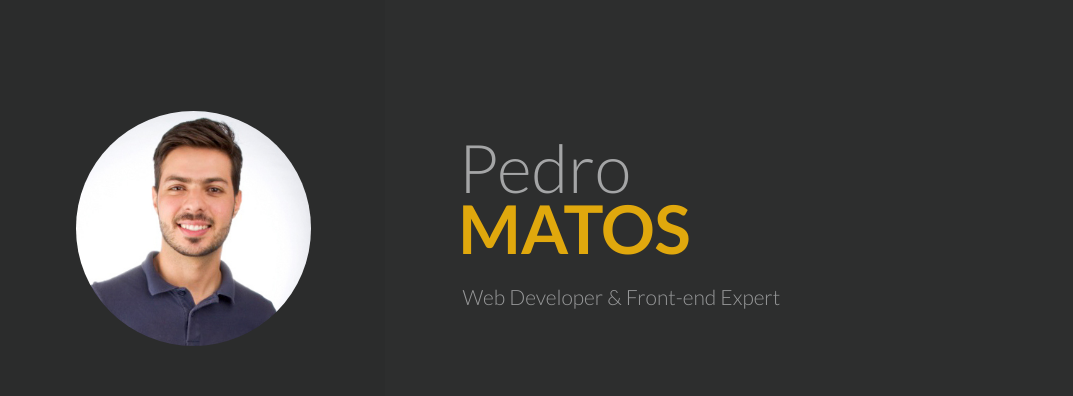
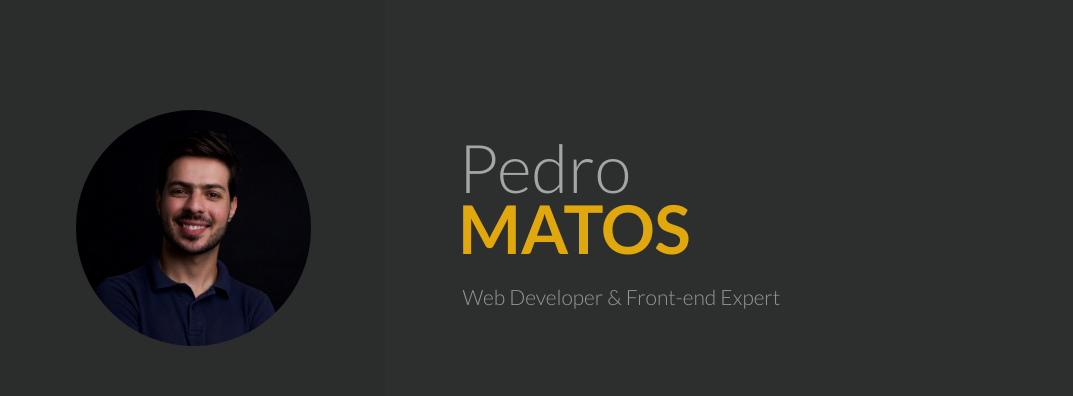
Before and after one commit to pedrohematos/my-resume, a plain HTML site: page index.html in a window 1280 px wide. Shown: the part 215-611 px from the top of the page, 0-1073 px from the left. Drawn offline with Linux system fonts and the light colour scheme.

Commit message:
updated profile picture

```diff
--- a/index.html
+++ b/index.html
@@ -100,7 +100,7 @@
 
                                     <div class="c-header__avatar">
                                         <div class="a-header  c-avatar">
-                                            <img class="c-avatar__img" src="assets/images/header/avatar3.jpg" alt="">
+                                            <img class="c-avatar__img" src="assets/images/header/avatar2.jpg" alt="">
                                         </div><!-- /c-avatar -->
                                     </div><!-- /c-header-avatar -->
 
```
